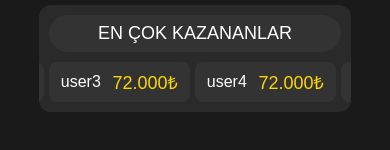
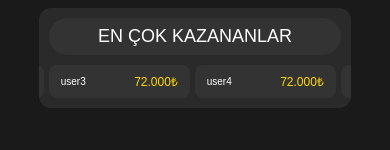
Before and after one commit to Honorwhite/Leaderboard, a plain HTML site: page index.html in a window 390 px wide. Shown: the part 364-514 px from the top of the page. Drawn offline with Linux system fonts and the light colour scheme.

Commit message:
Update index.html

```diff
--- a/index.html
+++ b/index.html
@@ -72,6 +72,18 @@
                 flex: 0 0 45%;
                 /* Tablet için 2 slide */
             }
+                              .username {
+            font-size: 10px;
+            white-space: nowrap;
+            overflow: hidden;
+            text-overflow: ellipsis;
+        }
+
+        .amount {
+            font-size: 12px;
+            color: #ffd700;
+            white-space: nowrap;
+        }
         }
 
         @media (max-width: 480px) {
@@ -86,6 +98,18 @@
                 flex: 0 0 40%;
                 /* Her satırda 1 slide */
             }
+                   .username {
+            font-size: 10px;
+            white-space: nowrap;
+            overflow: hidden;
+            text-overflow: ellipsis;
+        }
+
+        .amount {
+            font-size: 12px;
+            color: #ffd700;
+            white-space: nowrap;
+        }
         }
     </style>
 </head>
```
